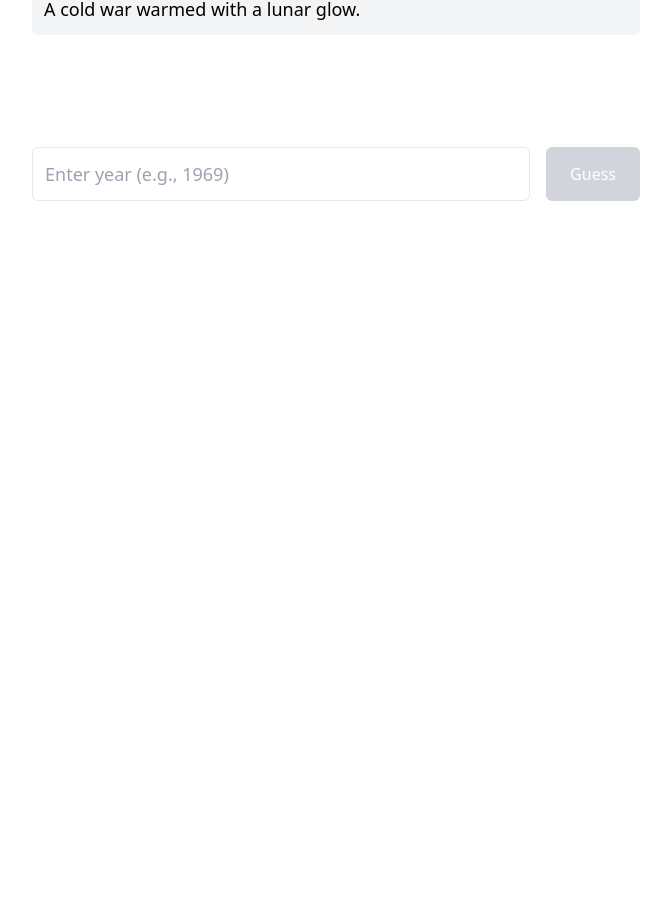
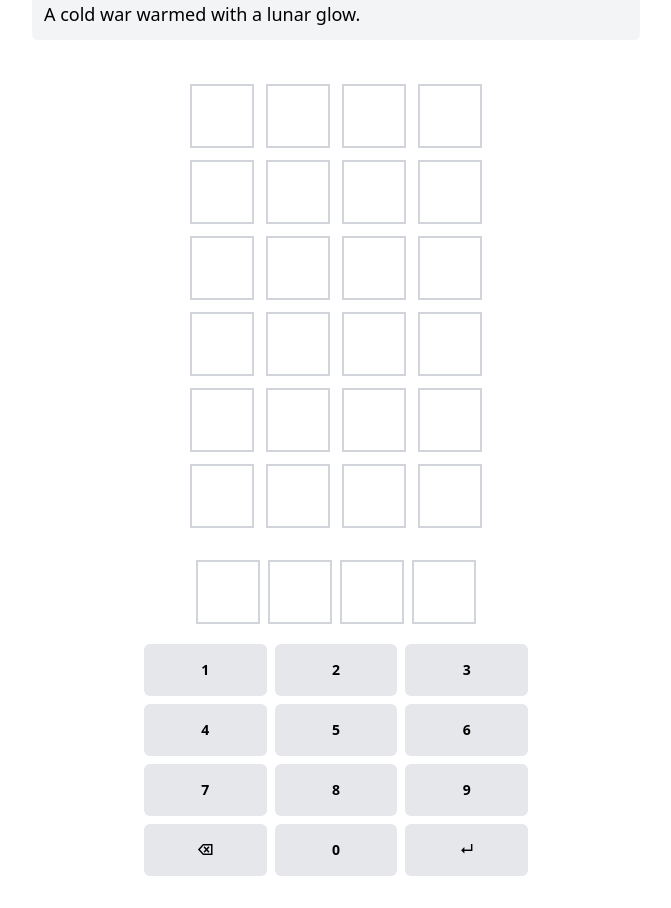
Before and after one commit to gpetiot/guess-year-js, a React (Vite) app: page / in a window 1280 px wide. Shown: the part 393-1301 px from the top of the page, without its empty margins (304-975 px from the left). Before the commit the page ends 800 px from the top, so only its background shows below. Built offline with nearby package versions, Linux system fonts and the light colour scheme; the HTML template or start-up script is replaced by a standard one.

Commit message:
Feat(ui): implement Wordle-inspired game interface with animations and keyboard

```diff
--- a/src/App.tsx
+++ b/src/App.tsx
@@ -2,24 +2,30 @@ import { GameProvider, useGame } from './context/GameContext';
 import { ClueList } from './components/ClueList';
 import { GuessInput } from './components/GuessInput';
 import { GuessList } from './components/GuessList';
+import './styles/game.css';
 
 const GameContent = () => {
   const { currentPuzzle, guesses, gameStatus, handleGuessSubmit, score, handleShare } = useGame();
 
   return (
-    <div className="flex flex-col items-center gap-6">
-      <h1 className="text-4xl font-bold">Chronos Code</h1>
+    <div className="flex flex-col items-center min-h-screen bg-white dark:bg-gray-900">
+      <header className="w-full border-b dark:border-gray-800">
+        <div className="container mx-auto px-4 py-3">
+          <h1 className="text-3xl font-bold text-center dark:text-white">Chronos Code</h1>
+        </div>
+      </header>
 
+      <main className="flex-1 w-full container mx-auto px-4 py-8 max-w-2xl">
         {currentPuzzle && (
-        <>
-          <div className="text-lg text-center">
-            <p>Decode the year from the clues below:</p>
-            <p className="text-sm text-gray-600">{currentPuzzle.date}</p>
+          <div className="space-y-6">
+            <div className="text-center space-y-2">
+              <p className="text-lg dark:text-white">Decode the year from the clues below:</p>
+              <p className="text-sm text-gray-600 dark:text-gray-400">{currentPuzzle.date}</p>
             </div>
 
             <ClueList clues={currentPuzzle.clues} />
 
-          <GuessList guesses={guesses} />
+            <GuessList guesses={guesses} maxAttempts={6} />
 
             <GuessInput
               onSubmit={handleGuessSubmit}
@@ -27,22 +33,23 @@ const GameContent = () => {
             />
 
             {gameStatus !== 'playing' && (
-            <div className="space-y-4 text-center">
-              <p className="text-xl font-bold">
+              <div className="space-y-4 text-center p-6 bg-gray-100 dark:bg-gray-800 rounded-lg">
+                <p className="text-xl font-bold dark:text-white">
                   {gameStatus === 'won' ? '🎉 Congratulations!' : '😔 Better luck next time!'}
                 </p>
-              <p>The year was: {currentPuzzle.year}</p>
-              <p>Score: {score}</p>
+                <p className="dark:text-white">The year was: {currentPuzzle.year}</p>
+                <p className="text-lg font-semibold dark:text-white">Score: {score}</p>
                 <button
                   onClick={handleShare}
-                className="px-4 py-2 bg-blue-500 text-white rounded-md hover:bg-blue-600 transition-colors"
+                  className="px-6 py-2 bg-green-500 text-white rounded-md hover:bg-green-600 transition-colors"
                 >
                   Share Result
                 </button>
               </div>
             )}
-        </>
+          </div>
         )}
+      </main>
     </div>
   );
 };
@@ -50,9 +57,7 @@ const GameContent = () => {
 function App() {
   return (
     <GameProvider>
-      <div className="container mx-auto px-4 py-8 max-w-2xl">
       <GameContent />
-      </div>
     </GameProvider>
   );
 }
--- a/src/components/GuessInput.tsx
+++ b/src/components/GuessInput.tsx
@@ -1,43 +1,68 @@
 import { useState } from 'react';
+import '../styles/game.css';
 
 interface GuessInputProps {
   onSubmit: (guess: string) => void;
   disabled?: boolean;
 }
 
-export const GuessInput = ({ onSubmit, disabled = false }: GuessInputProps) => {
+export const GuessInput = ({ onSubmit, disabled }: GuessInputProps) => {
   const [guess, setGuess] = useState('');
+  const [shaking, setShaking] = useState(false);
 
-  const handleSubmit = (e: React.FormEvent) => {
-    e.preventDefault();
-    if (guess.length === 4 && /^\d+$/.test(guess)) {
-      onSubmit(guess);
-      setGuess('');
+  const handleKeyClick = (value: string) => {
+    if (disabled) return;
+
+    if (value === 'Enter') {
+      handleSubmit();
+    } else if (value === 'Backspace') {
+      setGuess((prev) => prev.slice(0, -1));
+    } else if (guess.length < 4) {
+      setGuess((prev) => prev + value);
     }
   };
 
+  const handleSubmit = () => {
+    if (guess.length !== 4 || !/^\d{4}$/.test(guess)) {
+      setShaking(true);
+      setTimeout(() => setShaking(false), 500);
+      return;
+    }
+
+    onSubmit(guess);
+    setGuess('');
+  };
+
+  const renderKey = (value: string, label?: string) => (
+    <button
+      key={value}
+      onClick={() => handleKeyClick(value)}
+      disabled={disabled}
+      className="key"
+    >
+      {label || value}
+    </button>
+  );
+
   return (
-    <form onSubmit={handleSubmit} className="w-full max-w-2xl p-4">
-      <div className="flex gap-4">
-        <input
-          type="text"
-          inputMode="numeric"
-          pattern="\d*"
-          maxLength={4}
-          placeholder="Enter year (e.g., 1969)"
-          value={guess}
-          onChange={(e) => setGuess(e.target.value)}
-          disabled={disabled}
-          className="flex-1 p-3 text-lg border rounded-md focus:outline-none focus:ring-2 focus:ring-blue-500 disabled:bg-gray-100 disabled:text-gray-500"
-        />
-        <button
-          type="submit"
-          disabled={guess.length !== 4 || !/^\d+$/.test(guess) || disabled}
-          className="px-6 py-3 bg-blue-500 text-white rounded-md hover:bg-blue-600 focus:outline-none focus:ring-2 focus:ring-blue-500 focus:ring-offset-2 disabled:bg-gray-300 disabled:cursor-not-allowed transition-colors"
-        >
-          Guess
-        </button>
+    <div className="w-full max-w-sm mx-auto">
+      <div className={`flex justify-center mb-4 ${shaking ? 'shake' : ''}`}>
+        {Array(4).fill(null).map((_, index) => (
+          <div
+            key={index}
+            className={`digit-tile ${index < guess.length ? 'current' : 'empty'}`}
+          >
+            {guess[index] || ''}
+          </div>
+        ))}
       </div>
-    </form>
+
+      <div className="keyboard">
+        {[...Array(9)].map((_, i) => renderKey(String(i + 1)))}
+        {renderKey('Backspace', '⌫')}
+        {renderKey('0')}
+        {renderKey('Enter', '↵')}
+      </div>
+    </div>
   );
 };
--- a/src/components/GuessList.tsx
+++ b/src/components/GuessList.tsx
@@ -1,38 +1,40 @@
-import { Stack, Box } from '@chakra-ui/react';
 import { GuessResult } from '../types';
+import '../styles/game.css';
 
 interface GuessListProps {
   guesses: GuessResult[];
+  maxAttempts?: number;
 }
 
-export const GuessList = ({ guesses }: GuessListProps) => {
-  const getColorClass = (feedback: 'correct' | 'partial' | 'incorrect') => {
-    switch (feedback) {
-      case 'correct':
-        return 'bg-green-500';
-      case 'partial':
-        return 'bg-yellow-500';
-      case 'incorrect':
-        return 'bg-gray-500';
-    }
-  };
+export const GuessList = ({ guesses, maxAttempts = 6 }: GuessListProps) => {
+  const remainingGuesses = maxAttempts - guesses.length;
+  const emptyRows = Array(remainingGuesses).fill(null);
 
   return (
-    <div className="w-full max-w-2xl space-y-2 p-4">
+    <div className="flex flex-col items-center gap-1 my-4">
       {guesses.map((guess, index) => (
-        <div key={index} className="flex justify-center gap-2">
+        <div key={index} className="flex gap-1">
           {guess.guess.split('').map((digit, digitIndex) => (
             <div
               key={digitIndex}
-              className={`w-12 h-12 flex items-center justify-center text-xl font-bold text-white rounded-md ${getColorClass(
-                guess.feedback[digitIndex]
-              )}`}
+              className={`digit-tile ${guess.feedback[digitIndex]}`}
             >
               {digit}
             </div>
           ))}
         </div>
       ))}
+
+      {emptyRows.map((_, index) => (
+        <div key={`empty-${index}`} className="flex gap-1">
+          {Array(4).fill(null).map((_, digitIndex) => (
+            <div
+              key={digitIndex}
+              className="digit-tile empty"
+            />
+          ))}
+        </div>
+      ))}
     </div>
   );
 };
--- /dev/null
+++ b/src/styles/game.css
@@ -0,0 +1,63 @@
+@keyframes flip {
+  0% {
+    transform: rotateX(0);
+  }
+  100% {
+    transform: rotateX(360deg);
+  }
+}
+
+@keyframes shake {
+  0%, 100% {
+    transform: translateX(0);
+  }
+  25% {
+    transform: translateX(-5px);
+  }
+  75% {
+    transform: translateX(5px);
+  }
+}
+
+.digit-tile {
+  @apply w-16 h-16 flex items-center justify-center text-2xl font-bold border-2 m-1;
+  perspective: 1000px;
+  transform-style: preserve-3d;
+}
+
+.digit-tile.correct {
+  @apply bg-green-500 text-white border-green-500;
+  animation: flip 0.5s ease-in-out;
+}
+
+.digit-tile.partial {
+  @apply bg-yellow-500 text-white border-yellow-500;
+  animation: flip 0.5s ease-in-out;
+}
+
+.digit-tile.incorrect {
+  @apply bg-gray-500 text-white border-gray-500;
+  animation: flip 0.5s ease-in-out;
+}
+
+.digit-tile.empty {
+  @apply border-gray-300;
+}
+
+.digit-tile.current {
+  @apply border-gray-500;
+}
+
+.shake {
+  animation: shake 0.5s ease-in-out;
+}
+
+.keyboard {
+  @apply grid grid-cols-3 gap-2 w-full max-w-sm mx-auto mt-4;
+}
+
+.key {
+  @apply px-4 py-4 text-sm font-semibold rounded-md transition-colors;
+  @apply bg-gray-200 hover:bg-gray-300 active:bg-gray-400;
+  @apply disabled:opacity-50 disabled:cursor-not-allowed;
+}
```
Lines whose indentation alone changed are shown as unchanged.
